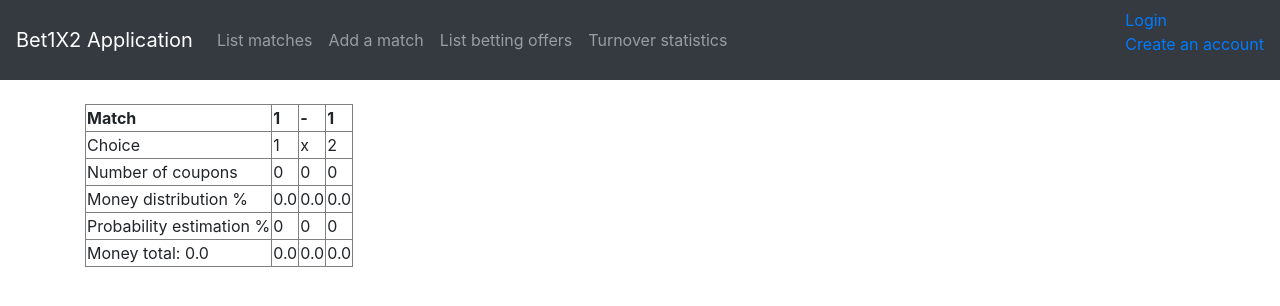
After one commit to Jsos17/Vedonlyonti1X2, a Flask app: page /statistics/turnover/show/1/1/1/ in a window 1280 px wide. The commit adds this page. Shown: the top 306 px of the page. Run offline with Flask 2, Linux system fonts and the light colour scheme; data that the repository does not hold is empty; some libraries are stand-ins or nearby versions.

Commit message:
Kohteiden vaihtoja rahallisesti ja rahamäärän jakautumista eri vaihtoehtojen kesken sekä miten jakauma vertautuuu tn-arvioon voi tarkastella (yhteenvetokyselyt)

```diff
--- a/application/bet_coupons/forms.py
+++ b/application/bet_coupons/forms.py
@@ -2,7 +2,7 @@ from flask_wtf import FlaskForm
 from wtforms import IntegerField, StringField, FieldList, RadioField, validators
 
 class Bet_couponForm(FlaskForm):
-    stake_eur = IntegerField("Stake eur", validators=[validators.NumberRange(min=0)])
+    stake_eur = IntegerField("Stake eur", validators=[validators.NumberRange(min=0, max=100)])
     stake_cent = IntegerField("Stake cent", validators=[validators.NumberRange(min=0, max=99)])
 
     class Meta:
--- a/application/betting_offers/models.py
+++ b/application/betting_offers/models.py
@@ -1,6 +1,6 @@
 from application import db
 from sqlalchemy.sql import text
-from application.money_handler import sum_eur_cent
+from application.money_handler import sum_eur_cent, to_cents, distribution
 
 class Betting_offer(db.Model):
     id = db.Column(db.Integer, primary_key=True)
@@ -45,10 +45,32 @@ class Betting_offer(db.Model):
         return results
 
     @staticmethod
-    def choice_distribution():
-        stmt = text("SELECT sport_match.home, sport_match.away, COUNT(bet_coupon.id) as coupons, betting_offer_of_coupon.choice_1x2, \
-                     SUM(bet_coupon.stake_eur) as eur, SUM(bet_coupon.stake_cent) as cent, sport_match.start_time \
+    def choice_distribution(offer_id):
+        stmt = text("SELECT sport_match.home, sport_match.away, COUNT(bet_coupon.id), betting_offer_of_coupon.choice_1x2, \
+                     SUM(bet_coupon.stake_eur), SUM(bet_coupon.stake_cent), sport_match.prob_1, sport_match.prob_x, sport_match.prob_2 \
                      FROM sport_match, betting_offer, bet_coupon, betting_offer_of_coupon \
-                     WHERE betting_offer_id = 3 AND betting_offer.match_id = sport_match.id \
+                     WHERE betting_offer_id = :offer_id AND betting_offer.match_id = sport_match.id \
                      AND betting_offer_of_coupon.betting_offer_id = betting_offer.id AND betting_offer_of_coupon.bet_coupon_id = bet_coupon.id \
-                     GROUP BY sport_match.id, betting_offer_of_coupon.choice_1x2")
+                     GROUP BY sport_match.id, betting_offer_of_coupon.choice_1x2;").params(offer_id = offer_id)
+
+        res = db.engine.execute(stmt)
+
+        d = {}
+        probs = [0, 0, 0]
+        cent_sum = 0
+        for row in res:
+            probs = [row[6], row[7], row[8]]
+            cents = to_cents(row[4], row[5])
+            cent_sum += cents
+            d[row[3]] = [row[2], cents]
+
+        l = ["1", "x", "2"]
+        results = []
+        for i in range(3):
+            choice = l[i]
+            if choice not in d:
+                results.append((choice, 0, 0.00, probs[i], 0.00, round(cent_sum/100, 2)))
+            else:
+                results.append((choice, d[choice][0], round(100*d[choice][1]/cent_sum, 2), probs[i], round(d[choice][1]/100, 2), round(cent_sum/100, 2)))
+
+        return results
--- a/application/money_handler.py
+++ b/application/money_handler.py
@@ -6,4 +6,8 @@ def sum_eur_cent(eur, cent):
 
 def to_cents(eur, cent):
     eur_cent = sum_eur_cent(eur, cent)
-    return 100 * eur_cent[0] +eur_cent[1]
+    return 100 * eur_cent[0] + eur_cent[1]
+
+def distribution(c1, c2, c3):
+    total = c1 + c2 + c3
+    return (c1/total, c2/total, c3/total)
--- a/application/statistics/views.py
+++ b/application/statistics/views.py
@@ -11,8 +11,8 @@ from application import money_handler
 
 @app.route("/statistics/turnover")
 def turnover_index():
-    return render_template("/statistics/distribution.html", results = Betting_offer.betting_offer_turnovers())
+    return render_template("statistics/turnovers.html", results = Betting_offer.betting_offer_turnovers())
 
-@app.route("/statistics/turnover/show/<offer_id>", methods=["GET"])
-def show_distribution(offer_id):
-    print("")
+@app.route("/statistics/turnover/show/<home>/<away>/<offer_id>/", methods=["GET"])
+def show_distribution(home, away, offer_id):
+    return render_template("statistics/show_distribution.html", results = Betting_offer.choice_distribution(offer_id), home = home, away = away)
--- /dev/null
+++ b/application/templates/statistics/show_distribution.html
@@ -0,0 +1,42 @@
+{% extends "layout.html" %}
+
+{% block body %}
+  <table border="1" cellspacing="8">
+    <tr align="left">
+      <th>Match</th>
+      <th>{{ home }}</th>
+      <th>{{ "-" }}</th>
+      <th>{{ away }}</th>
+    </tr>
+    <tr align="left">
+      <td>{{ "Choice" }}</td>
+      <td>{{ results[0][0] }}</td>
+      <td>{{ results[1][0] }}</td>
+      <td>{{ results[2][0] }}</td>
+    </tr>
+    <tr align="left">
+      <td>{{ "Number of coupons" }}</td>
+      <td>{{ results[0][1] }}</td>
+      <td>{{ results[1][1] }}</td>
+      <td>{{ results[2][1] }}</td>
+    </tr>
+    <tr align="left">
+      <td>{{ "Money distribution %" }}</td>
+      <td>{{ results[0][2] }}</td>
+      <td>{{ results[1][2] }}</td>
+      <td>{{ results[2][2] }}</td>
+    </tr>
+    <tr align="left">
+      <td>{{ "Probability estimation %" }}</td>
+      <td>{{ results[0][3] }}</td>
+      <td>{{ results[1][3] }}</td>
+      <td>{{ results[2][3] }}</td>
+    </tr>
+    <tr align="left">
+      <td>{{ "Money total:" }} {{ results[0][5] }}</td>
+      <td>{{ results[0][4] }}</td>
+      <td>{{ results[1][4] }}</td>
+      <td>{{ results[2][4] }}</td>
+    </tr>
+  </table>
+{% endblock %}
--- a/application/templates/statistics/distribution.html
+++ b/application/templates/statistics/turnovers.html
@@ -28,11 +28,11 @@
         {% endif %}
       </td>
       <td>{{ r[7] }}</td>
-			<!-- <td>
-				<form method="GET" action="{{ url_for('show_distribution', offer_id = r[4]) }}">
+			<td>
+				<form method="GET" action="{{ url_for('show_distribution', offer_id = r[3], home = r[0], away = r[1]) }}">
 	  			<input type="submit" value="Show distribution of turnover"/>
         </form>
-      </td> -->
+      </td>
     </tr>
     {% endfor %}
   </table>
```
